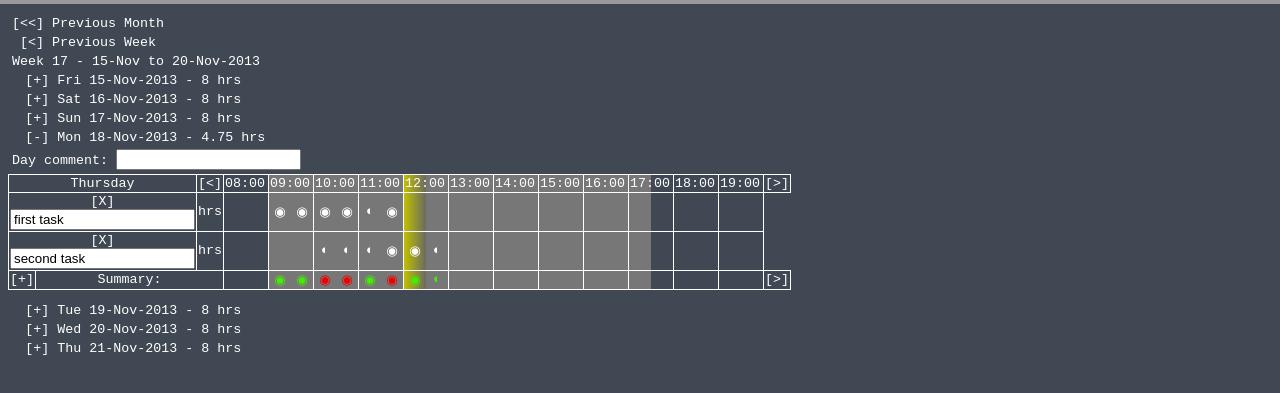
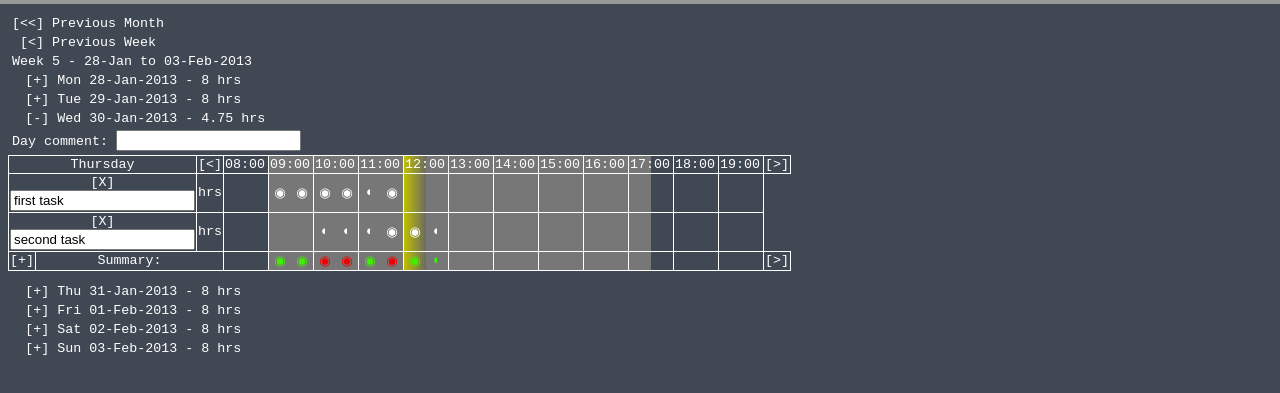
Before and after one commit to piranm/timetracker, a plain HTML site: page app/timetrack.html in a window 1280 px wide. Shown: the part 39-432 px from the top of the page. Drawn offline with Linux system fonts and the light colour scheme.

Commit message:
WIP: Calculate of days & dates, so current week is shown and respective dates.

```diff
--- a/app/js/appControllers.js
+++ b/app/js/appControllers.js
@@ -26,7 +26,13 @@ angular.module(
     }
     $scope.$watch('settings', changeSettings, angular.equals);
 
-    $scope.weeks = [{start: new Utils.SimpleDate(15,11,2013), numDays: 7}];
+    var today = Utils.SimpleDate.fromJsDate(new Date());
+    var weekStartDelta = today.dayOfWeek()-1;
+    if (weekStartDelta < 0 ) {
+        weekStartDelta += 7;
+    }
+    var startOfThisWeek = today.addDays(-weekStartDelta);
+    $scope.weeks = [{start: startOfThisWeek, numDays: 7}];
 
 }).controller('TopNavCtrl', function TopNavCtrl($scope) {
     $scope.showInDropdown = '';
@@ -38,13 +44,11 @@ angular.module(
         }
     };
 }).controller('WeekCtrl', function WeekCtrl($scope, Utils) {
-    $scope.days = [
-            {dayDate: new Utils.SimpleDate(15,11,2013), dayOpen: false},
-            {dayDate: new Utils.SimpleDate(16,11,2013), dayOpen: false},
-            {dayDate: new Utils.SimpleDate(17,11,2013), dayOpen: false},
-            {dayDate: new Utils.SimpleDate(18,11,2013), dayOpen: true},
-            {dayDate: new Utils.SimpleDate(19,11,2013), dayOpen: false},
-            {dayDate: new Utils.SimpleDate(20,11,2013), dayOpen: false},
-            {dayDate: new Utils.SimpleDate(21,11,2013), dayOpen: false}
-        ];
+    $scope.days = [];
+    for (var d = 0 ; d < 7 ; d++) {
+        var dayDate = $scope.startOfWeek.addDays(d);
+        $scope.days.push( {dayDate: dayDate, dayOpen: dayDate.isToday() });
+    }
+    $scope.endOfWeek = $scope.days[$scope.days.length-1].dayDate;
+    $scope.weekNumber = $scope.startOfWeek.weekNumber();
 });
--- a/app/js/utils.js
+++ b/app/js/utils.js
@@ -22,6 +22,9 @@ angular.module(
 				if (out !== '') {
 					out = out + ' ';
 				}
+				if (this.day < 10) {
+					out = out + '0';
+				}
 				out = out + this.day;
 			}
 			if (p === 'm') {
@@ -42,6 +45,30 @@ angular.module(
 	SimpleDate.prototype.dayOfWeek = function () {
 		return new Date(this.year,this.month-1,this.day).getDay();
 	};
+	SimpleDate.prototype.addDays = function (delta) {
+		var jsDate = new Date(this.year,this.month-1,this.day+delta);
+		return SimpleDate.fromJsDate(jsDate);
+	};
+	SimpleDate.fromJsDate = function (jsDate) {
+		return new SimpleDate(jsDate.getDate(),jsDate.getMonth()+1,jsDate.getFullYear());
+	};
+	SimpleDate.prototype.isToday = function () {
+		var today = new Date();
+		return (this.day === today.getDate()) && (this.month === today.getMonth()+1) && (this.year === today.getFullYear());
+	};
+	SimpleDate.prototype.weekNumber = function() {
+		var monthStart = [0,31,59,90,120,151,181,212,243,273,304,334][this.month-1];
+		var isLeap = (this.year % 4 === 0) && (this.year % 100 !== 0) || (this.year % 400 === 0);
+		if (this.month > 2 && isLeap) {
+			monthStart += 1;
+		}
+		var dayOfWeek = this.dayOfWeek()-1;
+		if (dayOfWeek < 0) {
+			dayOfWeek += 7;
+		}
+		var weekNumber = Math.floor((monthStart + this.day - dayOfWeek + 10)/7);
+		return weekNumber;
+	};
 
 	return {
 		forRange: function (from,to,func) {
--- a/app/timetrack.html
+++ b/app/timetrack.html
@@ -29,10 +29,11 @@
 				</p>
 
 				<div ng-repeat="w in weeks">
-					<div class="weekContainer" ng-controller="WeekCtrl">
+					<div class="weekContainer" ng-init="startOfWeek=w.start">
+						<div ng-controller="WeekCtrl">
 
 							<p class="button">
-							Week 17 - 15-Nov to 20-Nov-2013
+								Week {{weekNumber}} - {{startOfWeek | date:'dm'}} to {{endOfWeek | date:'dmy'}}
 							</p>
 
 							<div class="weekDays">
@@ -54,6 +55,7 @@
 							</div>
 						</div>
 					</div>
+				</div>
 
 			</div>
 		</div>
```
Also changed, not shown: test/unit/utilsSpec.js (+26 -0 lines). Lines whose indentation alone changed are shown as unchanged.
